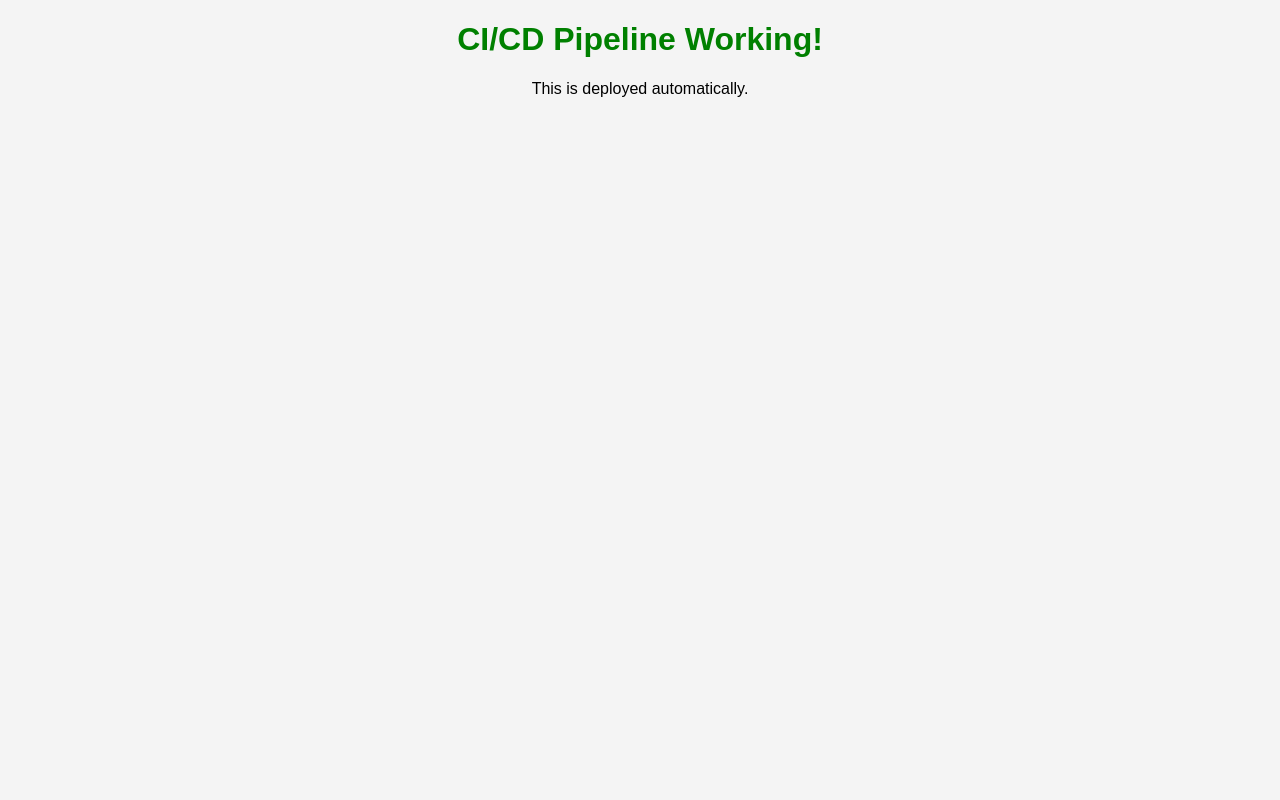
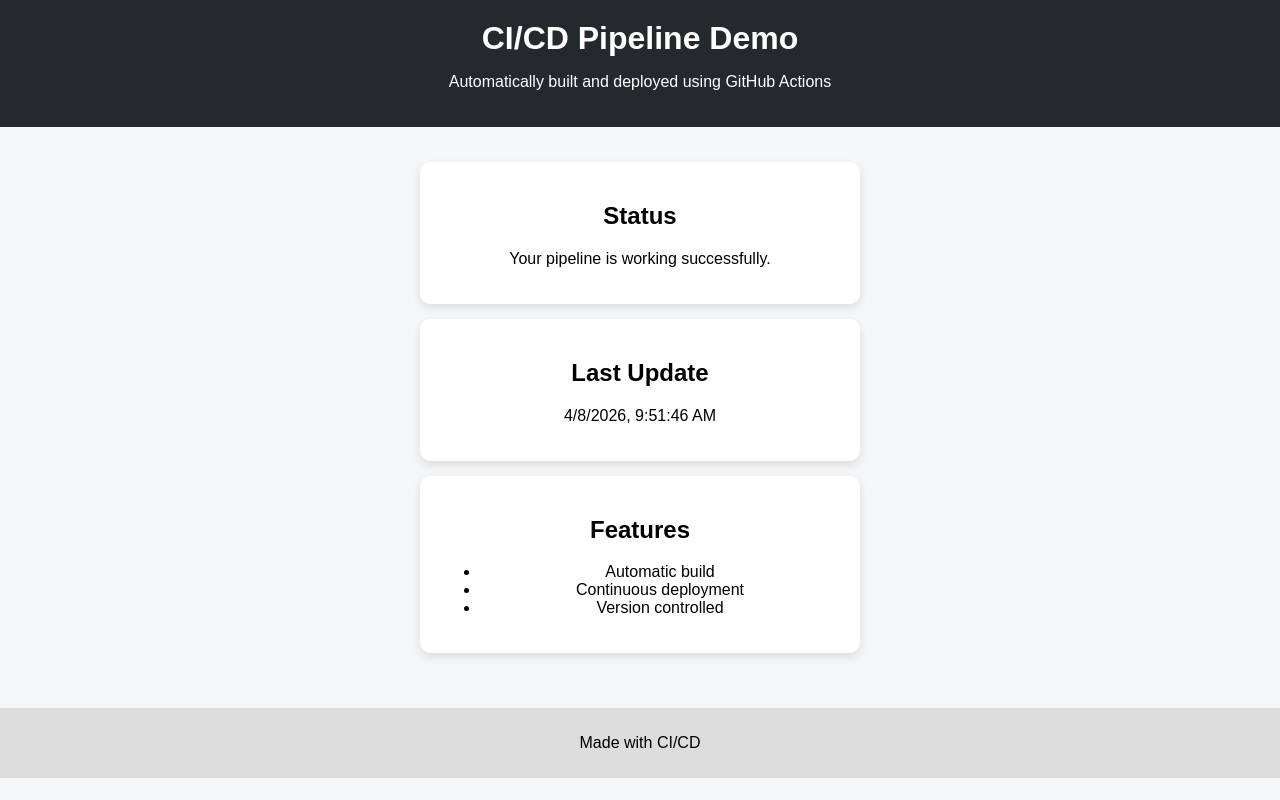
Before and after one commit to kousireddy/CICD_pipeline, a plain HTML site: page index.html in a window 1280 px wide. Drawn offline with Linux system fonts and the light colour scheme.

Commit message:
modified

```diff
--- a/index.html
+++ b/index.html
@@ -1,11 +1,49 @@
 <!DOCTYPE html>
-<html>
+<html lang="en">
 <head>
-    <title>My CI/CD App</title>
+    <meta charset="UTF-8">
+    <meta name="viewport" content="width=device-width, initial-scale=1.0">
+    <title>CI/CD Demo App</title>
     <link rel="stylesheet" href="style.css">
 </head>
+
 <body>
-    <h1>CI/CD Pipeline Working!</h1>
-    <p>This is deployed automatically.</p>
+
+    <header>
+        <h1>CI/CD Pipeline Demo</h1>
+        <p>Automatically built and deployed using GitHub Actions</p>
+    </header>
+
+    <main>
+        <section class="card">
+            <h2>Status</h2>
+            <p>Your pipeline is working successfully.</p>
+        </section>
+
+        <section class="card">
+            <h2> Last Update</h2>
+            <p id="time"></p>
+        </section>
+
+        <section class="card">
+            <h2> Features</h2>
+            <ul>
+                <li>Automatic build</li>
+                <li>Continuous deployment</li>
+                <li>Version controlled</li>
+            </ul>
+        </section>
+    </main>
+
+    <footer>
+        <p>Made with CI/CD </p>
+    </footer>
+
+    <script>
+        // Show current time (proves redeploy worked)
+        const now = new Date();
+        document.getElementById("time").innerText = now.toLocaleString();
+    </script>
+
 </body>
 </html>
--- a/style.css
+++ b/style.css
@@ -1,9 +1,36 @@
 body {
+    margin: 0;
+    font-family: Arial, sans-serif;
+    background: #f4f6f8;
     text-align: center;
-    font-family: Arial;
-    background-color: #f4f4f4;
+}
+
+header {
+    background: #24292e;
+    color: white;
+    padding: 20px;
+}
+
+main {
+    padding: 20px;
+}
+
+.card {
+    background: white;
+    margin: 15px auto;
+    padding: 20px;
+    width: 80%;
+    max-width: 400px;
+    border-radius: 10px;
+    box-shadow: 0 4px 10px rgba(0,0,0,0.1);
 }
 
 h1 {
-    color: green;
+    margin: 0;
 }
+
+footer {
+    margin-top: 20px;
+    padding: 10px;
+    background: #ddd;
+}
```
Also changed, not shown: 1 other file.
